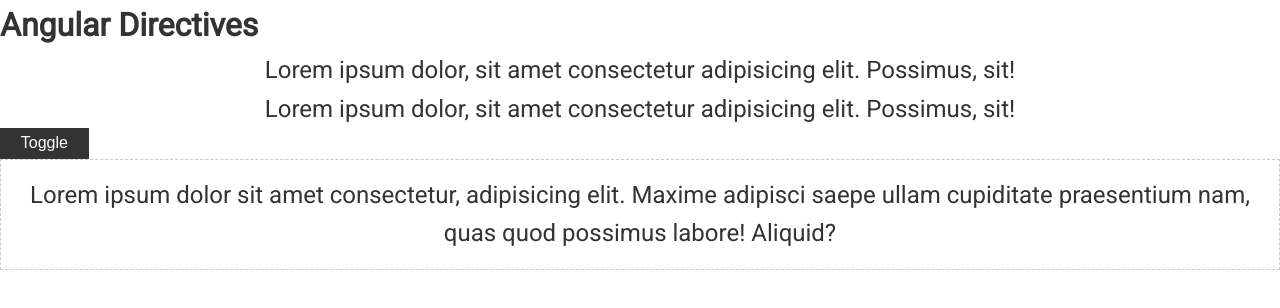
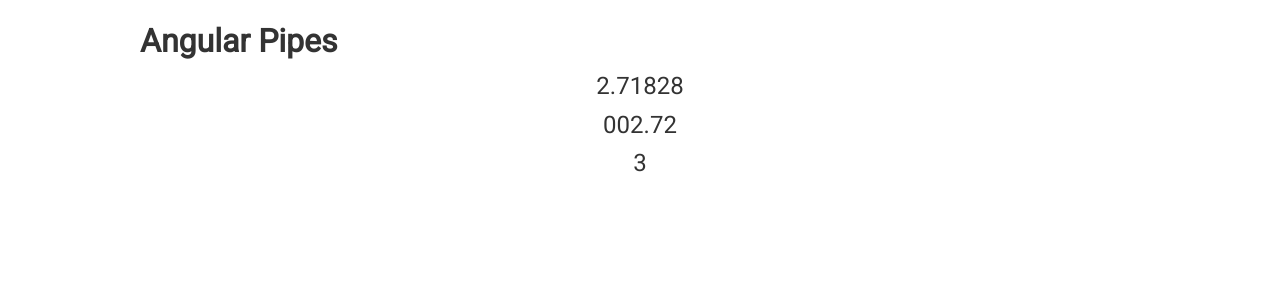
Before and after one commit to parunkov/angular4, an Angular app: page / in a window 1280 px wide. Shown: the top 308 px of the page. Built offline with nearby package versions, Linux system fonts and the light colour scheme.

Commit message:
number pipe

```diff
--- a/src/app/app.component.html
+++ b/src/app/app.component.html
@@ -1,20 +1,7 @@
-<h1>Angular Directives</h1>
-<!-- <p [appStyle]="'red'" fontWeight="bold">Lorem ipsum dolor, sit amet consectetur adipisicing elit. Possimus, sit!</p> -->
-<p [appStyle]="'red'" [dStyles]="{border: '1px solid blue', borderRadius: '5px'}">Lorem ipsum dolor, sit amet consectetur adipisicing elit. Possimus, sit!</p>
-<p [appStyle]="'blue'" [dStyles]="{border: '1px solid red', borderRadius: '15px'}">Lorem ipsum dolor, sit amet consectetur adipisicing elit. Possimus, sit!</p>
+<div class="container">
+    <h1>Angular Pipes</h1>
+    <p>{{ e | number:'1.1-5' }}</p>
+    <p>{{ e | number:'3.1-2' }}</p>
+    <p>{{ e | number:'1.0-0' }}</p>
 
-<button class="btn" (click)="isVisible = !isVisible">Toggle</button>
-
-<!-- <div *ngIf="isVisible" class="wrap">
-    <p>Lorem ipsum dolor sit amet consectetur, adipisicing elit. Maxime adipisci saepe ullam cupiditate praesentium nam, quas quod possimus labore! Aliquid?</p>
-</div> -->
-
-<!-- <ng-template [ngIf]="isVisible">
-    <div class="wrap">
-        <p>Lorem ipsum dolor sit amet consectetur, adipisicing elit. Maxime adipisci saepe ullam cupiditate praesentium nam, quas quod possimus labore! Aliquid?</p>
-    </div>
-</ng-template> -->
-
-<div *appIfnot="!isVisible" class="wrap">
-    <p>Lorem ipsum dolor sit amet consectetur, adipisicing elit. Maxime adipisci saepe ullam cupiditate praesentium nam, quas quod possimus labore! Aliquid?</p>
 </div>
--- a/src/app/app.component.ts
+++ b/src/app/app.component.ts
@@ -1,15 +1,13 @@
+import { CommonModule } from '@angular/common';
 import { Component } from '@angular/core';
-import { StyleDirective } from './directives/style.directive';
-import { NgIf } from '@angular/common';
-import { IfnotDirective } from './directives/ifnot.directive';
 
 @Component({
   selector: 'app-root',
   standalone: true,
-  imports: [StyleDirective, NgIf, IfnotDirective],
+  imports: [CommonModule],
   templateUrl: './app.component.html',
   styleUrl: './app.component.scss'
 })
 export class AppComponent  {
-  isVisible = true;
+  e: number = Math.E;
 }
```
